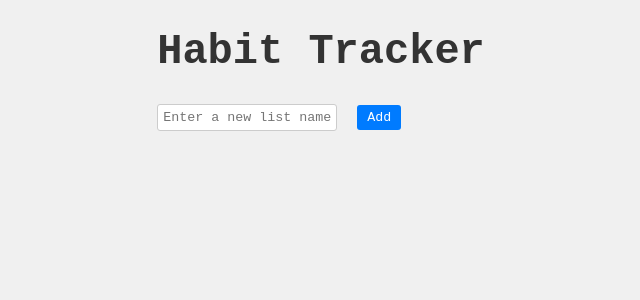
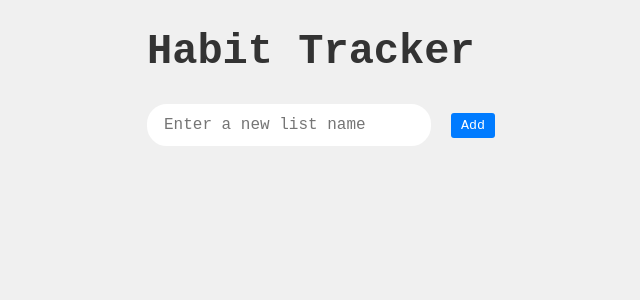
Before and after one commit to maeBoittiaux/sticky-note, a React (Create React App) app: page / in a window 1280 px wide. Shown: the top 300 px of the page, without its empty margins (319-959 px from the left). Built offline with nearby package versions, Linux system fonts and the light colour scheme; the HTML template or start-up script is replaced by a standard one.

Commit message:
feat (index.css) : round input forms and increase font size

```diff
--- a/src/index.css
+++ b/src/index.css
@@ -58,8 +58,10 @@ button:hover {
 
 input {
   font-family: 'Courier New', Courier, monospace;
-  padding: 5px;
+  padding: 10px 15px;
+  font-size: 16px;
+  border: 2px solid white;
+  border-radius: 20px;
+  width: 250px;
   margin-right: 10px;
-  border: 1px solid #ccc;
-  border-radius: 3px;
 }
```
